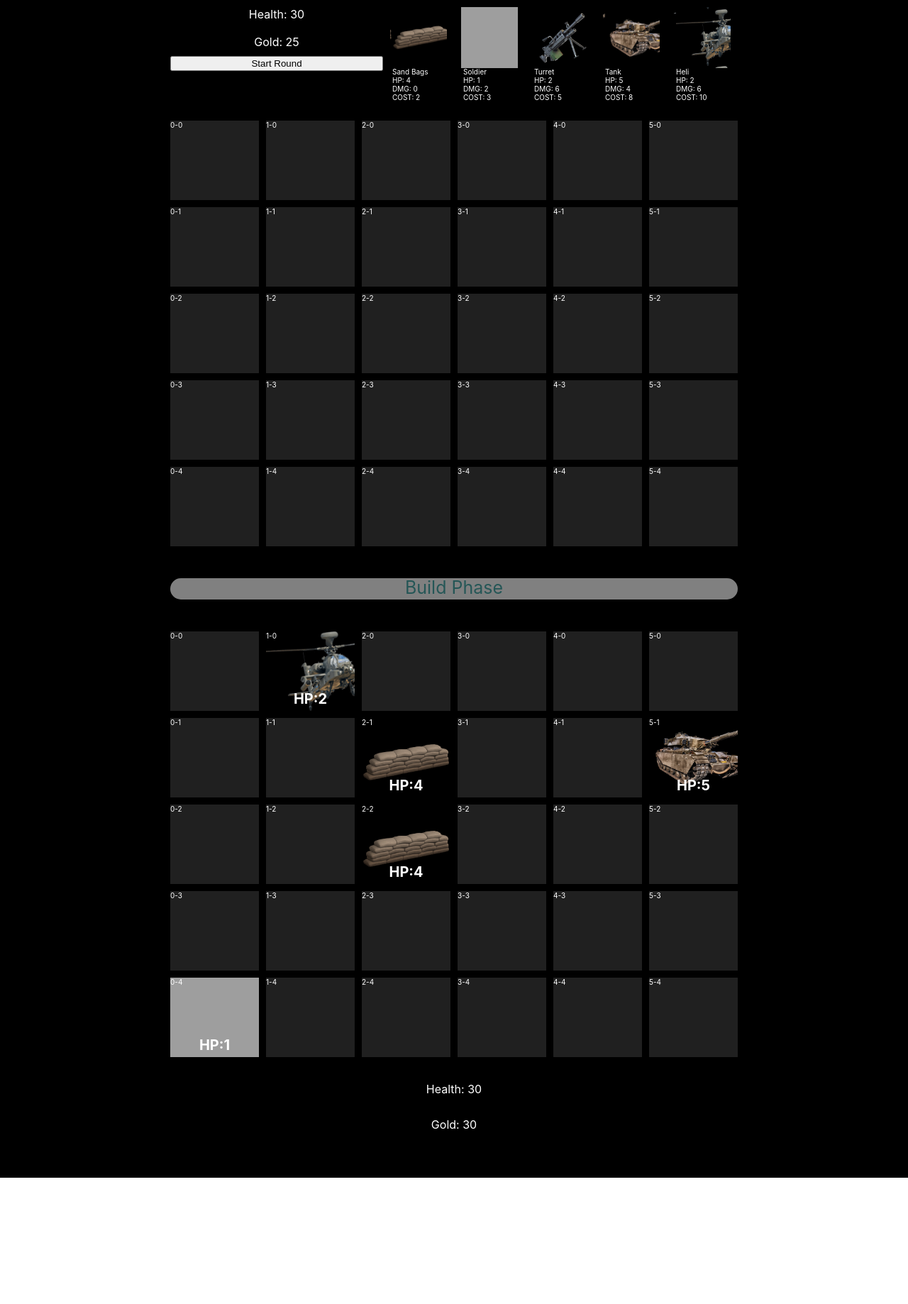
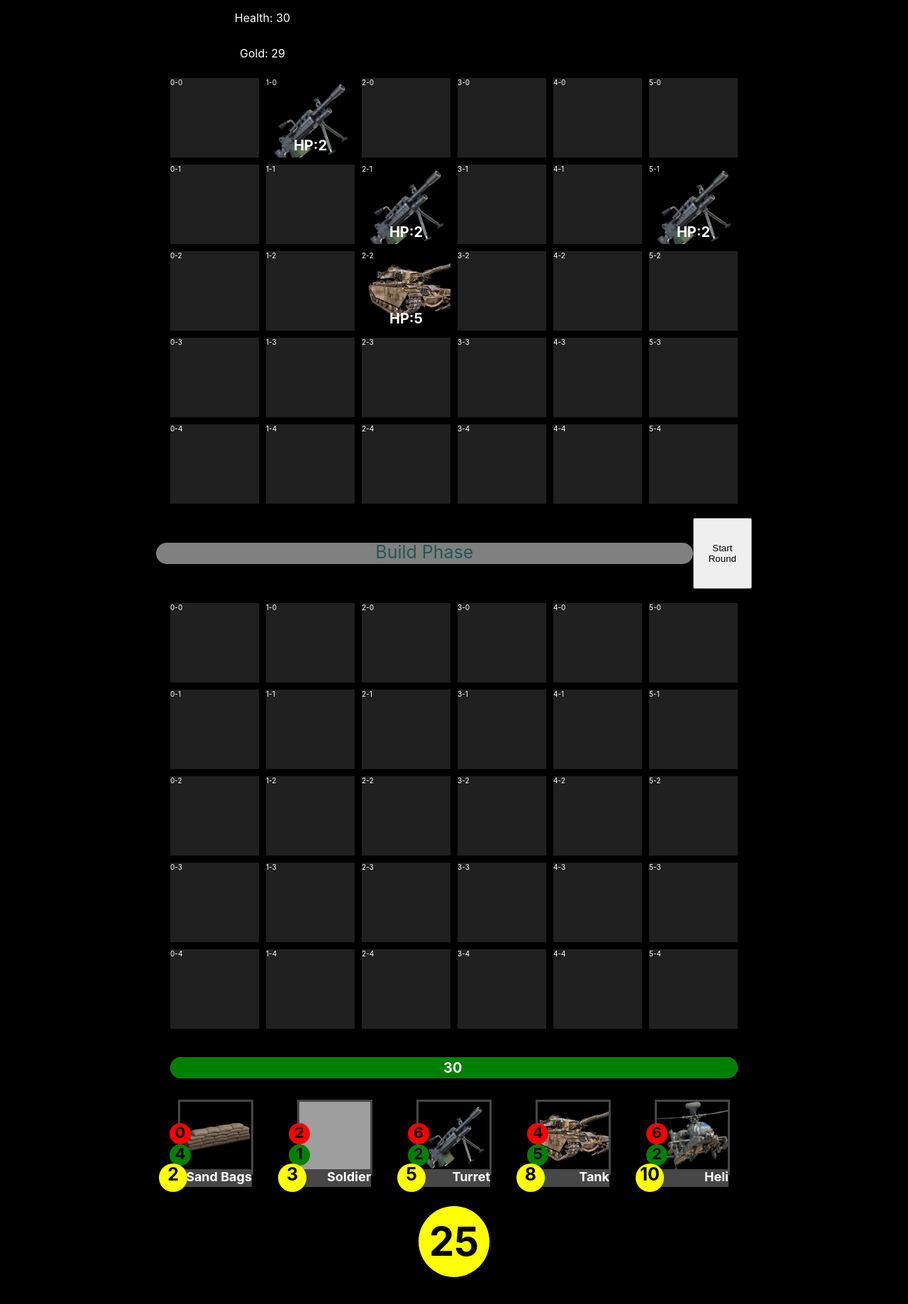
Before and after one commit to Kwarn/grit, a React (Create React App) app: page / in a window 1280 px wide. Shown: the top 1838 px of the page at 71% size. Before the commit the page ends 1660 px from the top, so only its background shows below. Built offline with nearby package versions, Linux system fonts and the light colour scheme; grey boxes are pictures that could not be loaded.

Commit message:
Style changes, layout flipped so player is at bottom, player HUD & health bar added

```diff
--- a/src/App.js
+++ b/src/App.js
@@ -1,15 +1,23 @@
 import React, { useState, useEffect } from "react";
-import { UNITS } from "./UnitValues";
+import { UNITS } from "./unitData";
 import ProgressBar from "./components/ProgressBar";
 import SingleUnit from "./components/SingleUnit";
 import * as styles from "./Styles/AppStyles";
+import HUD from "./components/HUD";
 
 const ROWS = 5;
 const COLS = 6;
 const player = { health: 30, gold: 0 };
 const computer = { health: 30, gold: 25 };
 
-// obj { "01": {unitId} }
+/*
+
+  TODO:
+    something is off with the computers unit choices
+    cost of units & gold at the end of turn incorrect
+    seems a minor gold sink has entered the game - maybe not a bad thing depending on balance
+
+*/
 
 function App() {
   const [selectedUnit, setSelectedUnit] = useState(0);
@@ -39,10 +47,10 @@ function App() {
       [0, 0, 0, 0, 0],
     ]);
 
-  console.log(`playersUnitsByLocation`, playersUnitsByLocation);
-  console.log(`computersUnitsByLocation`, computersUnitsByLocation);
-  console.log(`playerUnitLocationsMatrix`, playerUnitLocationsMatrix);
-  console.log(`computerUnitLocationsMatrix`, computerUnitLocationsMatrix);
+  // console.log(`playersUnitsByLocation`, playersUnitsByLocation);
+  // console.log(`computersUnitsByLocation`, computersUnitsByLocation);
+  // console.log(`playerUnitLocationsMatrix`, playerUnitLocationsMatrix);
+  // console.log(`computerUnitLocationsMatrix`, computerUnitLocationsMatrix);
 
   useEffect(() => {
     createElementsFromMatrix();
@@ -54,22 +62,29 @@ function App() {
     computerUnitLocationsMatrix,
   ]);
 
+  /*                          COMBAT LOGIC                         */
+
   const startRoundHandler = () => {
     setRoundStarted(!roundStarted);
   };
 
-  /*                          SHARED                               */
+  const startCombat = () => {
+    // loop through players units by column
+    // check if a unit is in the same column on computers row
+    // if unit is reduce it's health by the players unit's damage
+    // if damage is more than health move to next row
+    // if no units are found damage players health bar
+  };
+
+  /*                          SHARED LOGIC                         */
 
   const createUnitElements = (target) => {
     const Elements = [];
     let targetMatrix;
-    let setTargetMatrix;
     if (target === "player") {
       targetMatrix = playerUnitLocationsMatrix;
-      setTargetMatrix = setPlayerUnitElements;
     } else if (target === "computer") {
       targetMatrix = computerUnitLocationsMatrix;
-      setTargetMatrix = setComputerUnitElements;
     }
     for (let rowIdx = 0; rowIdx < ROWS; rowIdx++) {
       for (let colIdx = 0; colIdx < COLS; colIdx++) {
@@ -88,6 +103,30 @@ function App() {
     return Elements;
   };
 
+  const createElementsFromMatrix = () => {
+    setPlayerUnitElements(createUnitElements("player"));
+    setComputerUnitElements(createUnitElements("computer"));
+  };
+
+  /*                          PLAYER LOGIC                         */
+
+  const placePlayerUnitHandler = (col, row) => {
+    if (player.gold >= UNITS[selectedUnit].cost) {
+      const newMatrix = [...playerUnitLocationsMatrix];
+      newMatrix[col][row] = selectedUnit;
+      setPlayerUnitLocationsMatrix(newMatrix);
+      setPlayersUnitsByLocation((prev) => {
+        return {
+          ...prev,
+          [col]: { ...prev[col], [row]: UNITS[selectedUnit] },
+        };
+      });
+      player.gold = player.gold - UNITS[selectedUnit].cost;
+    }
+  };
+
+  /*                          COMPUTER LOGIC                       */
+
   const mapUnitsToLocations = (locationMatrix) => {
     let _computersUnitsByLocation = {};
     locationMatrix.forEach((colArray, colArrayIdx) => {
@@ -104,100 +143,60 @@ function App() {
     setComputersUnitsByLocation(_computersUnitsByLocation);
   };
 
-  const createElementsFromMatrix = () => {
-    setPlayerUnitElements(createUnitElements("player"));
-    setComputerUnitElements(createUnitElements("computer"));
-  };
-
-  /*                         PLAYER                                */
-
-  const selectUnitCards = Object.keys(UNITS).map((key) => {
-    if (+key !== 0) {
-      const isUnlocked = player.gold >= UNITS[key].cost;
-      return (
-        <styles.Unit
-          key={`choice ${key}`}
-          isSelected={selectedUnit === key}
-          onClick={() => (isUnlocked ? setSelectedUnit(key) : null)}
-          unitId={key}
-          isUnlocked={isUnlocked}
-        >
-          <div>
-            <p>{UNITS[key].name}</p>
-            <p>HP: {UNITS[key].health}</p>
-            <p>DMG: {UNITS[key].damage}</p>
-            <p>COST: {UNITS[key].cost}</p>
-          </div>
-        </styles.Unit>
-      );
-    }
-  });
-
-  const placePlayerUnitHandler = (col, row) => {
-    if (player.gold >= UNITS[selectedUnit].cost) {
-      const newMatrix = [...playerUnitLocationsMatrix];
-      newMatrix[col][row] = selectedUnit;
-      setPlayerUnitLocationsMatrix(newMatrix);
-      setPlayersUnitsByLocation((prev) => {
-        return {
-          ...prev,
-          [col]: { ...prev[col], [row]: UNITS[selectedUnit] },
-        };
-      });
-      player.gold = player.gold - UNITS[selectedUnit].cost;
-    }
-  };
-
-  /*                         COMPUTER                              */
-
   const randomIntExclusiveMax = (min = 0, max) =>
     Math.floor(Math.random() * (max - min) + min);
 
-  const choseComputersUnits = () => {
+  const getComputersUnitChoice = () => {
     let goldCount = computer.gold;
-    const chosenUnits = [];
+    const chosenUnitIds = [];
     const unitValueToUnitIdMap = { 2: 1, 3: 2, 5: 3, 8: 4, 10: 5 };
     const unitValues = Object.keys(unitValueToUnitIdMap).map((val) => +val);
 
     while (goldCount > 10) {
       const randomIndex = randomIntExclusiveMax(1, 6);
       const randomUnit = UNITS[randomIndex];
-      chosenUnits.push(randomIndex);
+      chosenUnitIds.push(randomIndex);
       goldCount -= randomUnit.cost;
     }
     while (goldCount > 1) {
       if (unitValues.includes(goldCount)) {
-        chosenUnits.push(unitValueToUnitIdMap[goldCount]);
+        chosenUnitIds.push(unitValueToUnitIdMap[goldCount]);
         goldCount = 0;
-      } else goldCount -= 1;
+      } else {
+        goldCount -= 1;
+      }
     }
 
-    computer.gold = computer.gold -= chosenUnits.reduce(
+    const totalGoldCost = chosenUnitIds.reduce(
       (acc, cur) => acc + UNITS[cur].cost
     );
+    console.log(`totalGoldCost`, totalGoldCost);
+    computer.gold = computer.gold - totalGoldCost;
 
-    return chosenUnits;
+    return chosenUnitIds;
   };
 
   const getEmptySpace = (matrix) => {
-    const hash = {};
+    const columnsWithEmptySpaceHashmap = {};
     matrix.forEach((columnArray, colArrayIndex) => {
       const availableIndexsInColumnArray = columnArray
         .map((val, valIdx) => (val === 0 ? valIdx : null))
         .filter((idx) => idx !== null);
       if (availableIndexsInColumnArray.length) {
-        hash[colArrayIndex] = availableIndexsInColumnArray;
+        columnsWithEmptySpaceHashmap[colArrayIndex] =
+          availableIndexsInColumnArray;
       }
     });
-    const hashKeys = Object.keys(hash);
+    const hashKeys = Object.keys(columnsWithEmptySpaceHashmap);
     if (hashKeys.length) {
       const columnArrayIndex =
         hashKeys[randomIntExclusiveMax(0, hashKeys.length)];
       const randomAvailableIndex = randomIntExclusiveMax(
         0,
-        hash[columnArrayIndex].length
+        columnsWithEmptySpaceHashmap[columnArrayIndex].length
       );
-      const availableIndex = hash[columnArrayIndex][randomAvailableIndex];
+      const availableIndex =
+        columnsWithEmptySpaceHashmap[columnArrayIndex][randomAvailableIndex];
       return {
         columnArrayIndex: columnArrayIndex,
         availableIndex: availableIndex,
@@ -208,7 +207,7 @@ function App() {
   };
 
   const makeComputersMoves = () => {
-    const chosenUnits = choseComputersUnits();
+    const chosenUnits = getComputersUnitChoice();
     let _locationMatrix = [...computerUnitLocationsMatrix];
     for (const unitId of chosenUnits) {
       const { columnArrayIndex, availableIndex, isSpace } =
@@ -226,22 +225,19 @@ function App() {
     setComputersTurn(false);
 
     setComputerUnitLocationsMatrix(_locationMatrix);
-    // setComputersUnitsByLocation(_computersUnitsByLocation);
   };
+
+  /*                           ELEMENTS                             */
 
   return (
     <styles.AppWrapper>
       <styles.BoardWrapper>
-        <styles.TopHudWrapper>
-          <styles.Player1Hud>
-            <p>Health: {player.health}</p>
-            <p>Gold: {player.gold}</p>
-            {/* <button onClick={() => startRoundHandler()}> */}
-            <button onClick={() => makeComputersMoves()}>Start Round</button>
-          </styles.Player1Hud>
-          <styles.UnitContainer>{selectUnitCards}</styles.UnitContainer>
-        </styles.TopHudWrapper>
-        <styles.BoardGridTop>{playerUnitElements}</styles.BoardGridTop>
+        <styles.ComputerHud>
+          <p>Health: {computer.health}</p>
+          <p>Gold: {computer.gold}</p>
+        </styles.ComputerHud>
+
+        <styles.ComputerGrid>{computerUnitElements}</styles.ComputerGrid>
         <styles.RoundTimer>
           <ProgressBar
             shouldStart={roundStarted}
@@ -250,14 +246,19 @@ function App() {
               setComputersTurn(true);
             }}
           />
+          <button onClick={() => startRoundHandler()}>
+            {/* <button onClick={() => makeComputersMoves()}> */}
+            Start Round
+          </button>
         </styles.RoundTimer>
-        <styles.BoardGridBottom>{computerUnitElements}</styles.BoardGridBottom>
-        <styles.BottomHudWrapper>
-          <styles.ComputerHud>
-            <p>Health: {computer.health}</p>
-            <p>Gold: {computer.gold}</p>
-          </styles.ComputerHud>
-        </styles.BottomHudWrapper>
+
+        <styles.PlayerGrid>{playerUnitElements}</styles.PlayerGrid>
+        <HUD
+          health={player.health}
+          gold={player.gold}
+          selectedUnit={selectedUnit}
+          setSelectedUnitCb={(unitId) => setSelectedUnit(unitId)}
+        />
       </styles.BoardWrapper>
     </styles.AppWrapper>
   );
--- a/src/Styles/AppStyles.js
+++ b/src/Styles/AppStyles.js
@@ -1,5 +1,5 @@
 import styled from "styled-components";
-import { UNITS, UNIT_STYLES } from "../UnitValues";
+import { UNITS, UNIT_STYLES } from "../unitData";
 
 export const AppWrapper = styled.div`
   width: 100%;
@@ -17,7 +17,7 @@ export const BoardWrapper = styled.div`
   flex-direction: column;
 `;
 
-export const BoardGridTop = styled.div`
+export const PlayerGrid = styled.div`
   padding: 10px;
   margin: 10px auto auto auto;
   width: 800px;
@@ -29,7 +29,7 @@ export const BoardGridTop = styled.div`
   grid-gap: 10px 10px;
 `;
 
-export const BoardGridBottom = styled.div`
+export const ComputerGrid = styled.div`
   padding: 10px;
   margin: auto auto 10px auto;
   width: 800px;
@@ -39,64 +39,6 @@ export const BoardGridBottom = styled.div`
   grid-template-columns: repeat(6, 1fr);
   grid-template-rows: repeat(5, 1fr);
   grid-gap: 10px 10px;
-`;
-
-export const TopHudWrapper = styled.div`
-  width: 100%;
-  height: 100px;
-  display: flex;
-  flex-direction: row;
-  justify-content: center;
-  margin: auto auto 50px auto;
-`;
-
-export const Player1Hud = styled.div`
-  color: white;
-  background-color: black;
-  display: flex;
-  flex-direction: column;
-  justify-content: center;
-  width: 300px;
-  height: 100px;
-  h2 {
-    margin: auto;
-  }
-  p {
-    margin: auto;
-  }
-`;
-
-export const UnitContainer = styled.div`
-  display: flex;
-  flex-direction: row;
-  background-color: black;
-  width: 500px;
-  height: 100px;
-  h2 {
-  }
-`;
-
-export const Unit = styled.div`
-  position: relative;
-  border: ${(props) =>
-    props.isSelected ? "3px solid green" : "3px solid transparent"};
-  background-image: ${(props) =>
-    props.isUnlocked ? `url(${UNIT_STYLES[props.unitId]})` : "white"};
-  background-size: cover;
-  display: flex;
-  flex-direction: column;
-  margin: 10px;
-  width: 80px;
-  height: 80px;
-  div {
-    position: absolute;
-    bottom: -50px;
-  }
-  p {
-    font-size: 10px;
-    color: white;
-    margin: auto;
-  }
 `;
 
 export const RoundTimer = styled.div`
--- /dev/null
+++ b/src/components/HUD.js
@@ -0,0 +1,233 @@
+import React from "react";
+import { UNITS, UNIT_STYLES } from "../unitData";
+import styled from "styled-components";
+
+const StyledHUDWrapper = styled.div`
+  width: 100%;
+  height: auto;
+  display: flex;
+  flex-direction: row;
+  justify-content: center;
+  margin: auto auto 50px auto;
+`;
+
+const StyledHUDContainer = styled.div`
+  position: relative;
+  color: white;
+  background-color: black;
+  display: flex;
+  flex-direction: column;
+  justify-content: center;
+  width: 100%;
+  height: auto;
+  h2 {
+    margin: auto;
+  }
+  p {
+    margin: auto;
+  }
+`;
+const StyledSelectableUnitsContainer = styled.div`
+  display: flex;
+  flex-direction: row;
+  background-color: black;
+  width: 100%;
+  height: 100px;
+  h2 {
+  }
+`;
+const StyledSelectableUnit = styled.div`
+  position: relative;
+  border: ${(props) =>
+    props.isSelected ? "3px solid green" : "3px solid #474747"};
+  background-image: ${(props) =>
+    props.isUnlocked ? `url(${UNIT_STYLES[props.unitId]})` : "white"};
+  background-size: cover;
+  background-position: top;
+  display: flex;
+  flex-direction: column;
+  justify-content: center;
+  margin: auto;
+  width: 100px;
+  height: 100px;
+  }
+
+  p {
+    font-size: 15px;
+    color: white;
+    margin: auto;
+  }
+`;
+const StyledUnitCost = styled.div`
+  position: absolute;
+  top: 70px;
+  right: 60px;
+  display: flex;
+  justify-content: center;
+  width: 100%;
+  height: 100%;
+  h1 {
+    width: 40px;
+    height: 40px;
+    text-align: center;
+    font-size: 25px;
+    color: black;
+    border-radius: 50%;
+    background-color: yellow;
+    /* border: 4px solid orange; */
+  }
+`;
+
+const StyledUnitHealth = styled.div`
+  position: absolute;
+  top: 25px;
+  left: -50px;
+  display: flex;
+  justify-content: center;
+  width: 100%;
+  height: 100%;
+  h1 {
+    margin: auto;
+    text-align: center;
+    font-size: 22px;
+    color: black;
+    width: 30px;
+    height: 30px;
+    border-radius: 50%;
+    background-color: green;
+    /* border: 4px solid green; */
+  }
+`;
+
+const StyledUnitDamage = styled.div`
+  position: absolute;
+  top: -5px;
+  left: -50px;
+  display: flex;
+  justify-content: center;
+  width: 100%;
+  height: 100%;
+  h1 {
+    margin: auto;
+    text-align: center;
+    font-size: 22px;
+    color: black;
+    width: 30px;
+    height: 30px;
+    border-radius: 50%;
+    background-color: red;
+    /* border: 4px solid red; */
+  }
+`;
+
+const StyledUnitName = styled.div`
+  position: absolute;
+  bottom: -30px;
+  left: -3px;
+  margin: auto;
+  text-align: center;
+  height: 35px;
+  width: 106px;
+  h1 {
+    margin: auto 2px;
+    height: 25px;
+    font-size: 18px;
+    color: white;
+    text-align: right;
+
+    border-radius: 0px;
+    background-color: #474747;
+  }
+`;
+
+const StyledGoldCount = styled.div`
+  margin: 50px auto;
+  width: 100px;
+  height: 100px;
+  border-radius: 50%;
+  left: calc(50% - 50px);
+  background-color: yellow;
+  margin-bottom: 50px;
+  display: flex;
+  h1 {
+    font-size: 56px;
+    margin: auto;
+    text-align: center;
+    color: black;
+  }
+`;
+
+const StyledPlayerHealthBar = styled.div`
+  position: relative;
+  margin: 30px auto;
+  min-width: 800px;
+  min-height: 30px;
+  border-radius: 50px;
+  background-color: grey;
+  display: flex;
+  h1 {
+    position: absolute;
+    width: 30px;
+    top: 3px;
+    left: calc(50% - 15px);
+    margin: auto;
+    padding: 0;
+    font-size: 20px;
+  }
+`;
+
+const StyledPlayerHealthBarFill = styled.div`
+  margin: auto auto auto 0;
+  transition: width 2s ease-in-out;
+  width: ${(props) => `${Math.floor((props.health / 30) * 100)}%`};
+  min-height: 30px;
+  border-radius: 50px;
+  background-color: green;
+`;
+
+export default function HUD({ health, gold, selectedUnit, setSelectedUnitCb }) {
+  console.log(`health / 30 * 100`, (26 / 30) * 100);
+  const selectUnitCards = Object.keys(UNITS).map((key) => {
+    if (+key !== 0) {
+      const isUnlocked = gold >= UNITS[key].cost;
+      return (
+        <StyledSelectableUnit
+          key={`choice ${key}`}
+          isSelected={selectedUnit === key}
+          onClick={() => (isUnlocked ? setSelectedUnitCb(key) : null)}
+          unitId={key}
+          isUnlocked={isUnlocked}
+        >
+          <StyledUnitName>
+            <h1>{UNITS[key].name}</h1>
+          </StyledUnitName>
+          <StyledUnitHealth>
+            <h1>{UNITS[key].health}</h1>
+          </StyledUnitHealth>
+          <StyledUnitDamage>
+            <h1>{UNITS[key].damage}</h1>
+          </StyledUnitDamage>
+          <StyledUnitCost>
+            <h1>{UNITS[key].cost}</h1>
+          </StyledUnitCost>
+        </StyledSelectableUnit>
+      );
+    }
+  });
+  return (
+    <StyledHUDWrapper>
+      <StyledHUDContainer>
+        <StyledPlayerHealthBar>
+          <h1>{health}</h1>
+          <StyledPlayerHealthBarFill health={health} />
+        </StyledPlayerHealthBar>
+        <StyledSelectableUnitsContainer>
+          {selectUnitCards}
+        </StyledSelectableUnitsContainer>
+        <StyledGoldCount>
+          <h1>{gold}</h1>
+        </StyledGoldCount>
+      </StyledHUDContainer>
+    </StyledHUDWrapper>
+  );
+}
--- a/src/components/SingleUnit.js
+++ b/src/components/SingleUnit.js
@@ -1,6 +1,6 @@
 import React from "react";
 import styled from "styled-components";
-import { UNIT_STYLES, UNITS } from "../UnitValues";
+import { UNIT_STYLES, UNITS } from "../unitData";
 
 const StyledSingleUnit = styled.div`
   margin: auto;
```
Also changed, not shown: src/unitData.js (renamed from src/UnitValues.js).
